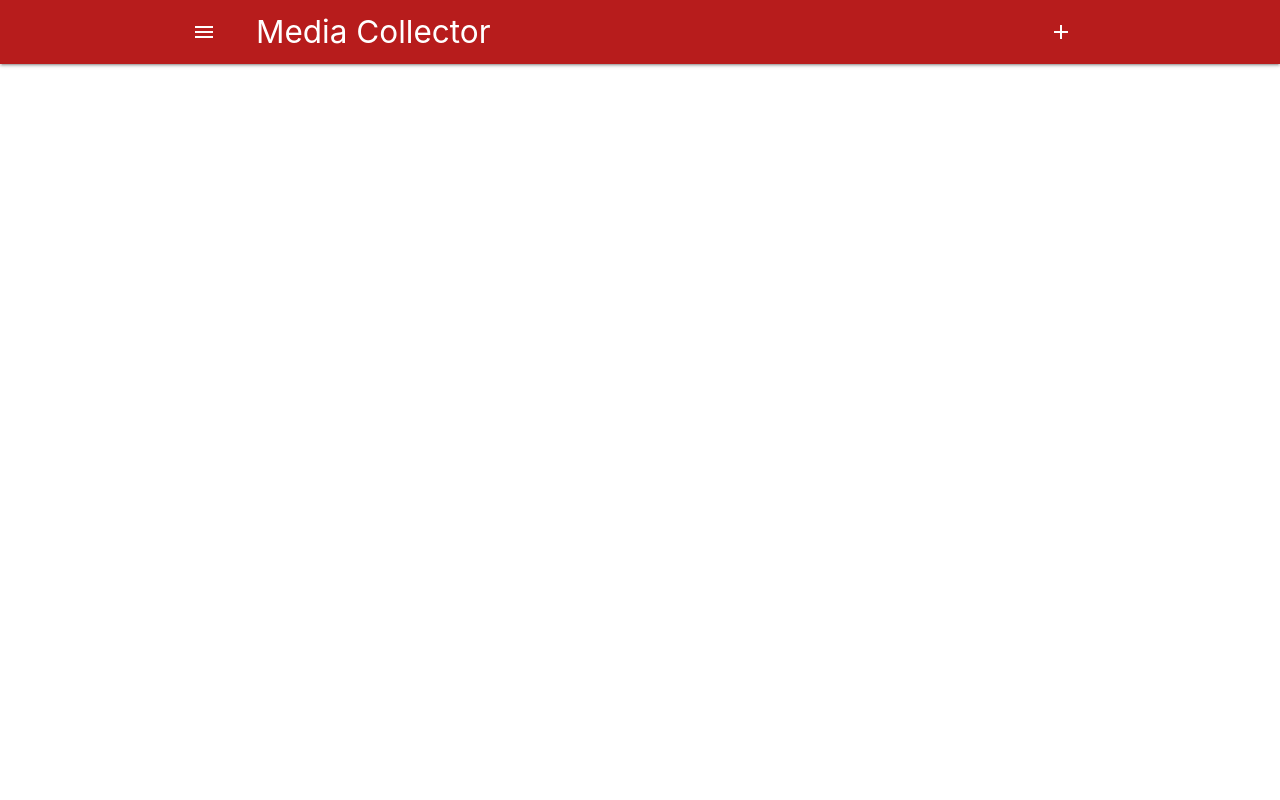
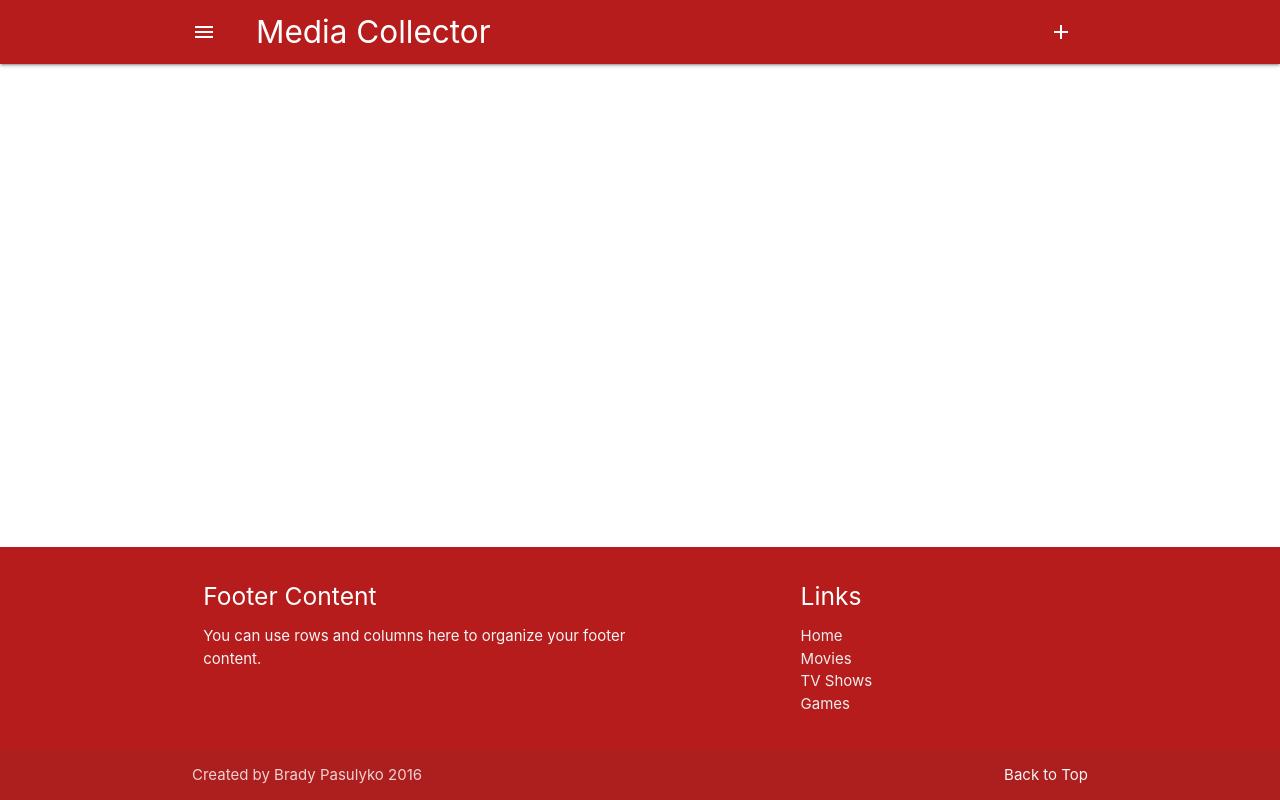
Before and after one commit to bpasulyko/MediaCollector, a website: page index.html in a window 1280 px wide. Drawn offline with nearby package versions, Linux system fonts and the light colour scheme.

Commit message:
Footer
Added footer and moved modal markup out of main tag

```diff
--- a/index.html
+++ b/index.html
@@ -3,7 +3,7 @@
   <head>
     <meta charset="utf-8">
     <title>Media Collector</title>
-
+    <meta name="viewport" content="width=device-width, initial-scale=1.0"/>
     <script type="text/javascript" src="packages/jquery-2.2.4.min.js"></script>
     <script src="https://cdnjs.cloudflare.com/ajax/libs/materialize/0.97.6/js/materialize.min.js"></script>
     <script type="text/javascript" src="js/omdbSearchResults.js"></script>
@@ -37,7 +37,33 @@
         </ul>
       </nav>
     </header>
-    <main id="main">
+    <main id="main"></main>
+    <footer class="page-footer red darken-4">
+      <div class="container">
+        <div class="row">
+          <div class="col l6 s12">
+            <h5 class="white-text">Footer Content</h5>
+            <p class="grey-text text-lighten-4">You can use rows and columns here to organize your footer content.</p>
+          </div>
+          <div class="col l4 offset-l2 s12">
+            <h5 class="white-text">Links</h5>
+            <ul>
+              <li><a class="grey-text text-lighten-3" href="#!">Home</a></li>
+              <li><a class="grey-text text-lighten-3" href="#!">Movies</a></li>
+              <li><a class="grey-text text-lighten-3" href="#!">TV Shows</a></li>
+              <li><a class="grey-text text-lighten-3" href="#!">Games</a></li>
+            </ul>
+          </div>
+        </div>
+      </div>
+      <div class="footer-copyright">
+        <div class="container">
+          <span>Created by Brady Pasulyko 2016</span>
+          <a class="grey-text text-lighten-4 right" href="#!">Back to Top</a>
+        </div>
+      </div>
+    </footer>
+
     <div id="add-item-modal" class="modal">
       <div class="modal-content red darken-4 white-text">
         <h4>Add New</h4>
@@ -48,6 +74,5 @@
         <a href="#" class="modal-action modal-close waves-effect btn-flat white-text">Cancel</a>
       </div>
     </div>
-    </main>
   </body>
 </html>
--- a/public/css/main.css
+++ b/public/css/main.css
@@ -32,3 +32,14 @@
 .result-detals-footer span {
   padding-left:40px;
 }
+
+/* Sticky Footer */
+body {
+  display: flex;
+  min-height: 100vh;
+  flex-direction: column;
+}
+
+main {
+  flex: 1 0 auto;
+}
```
Lines whose indentation alone changed are shown as unchanged.
